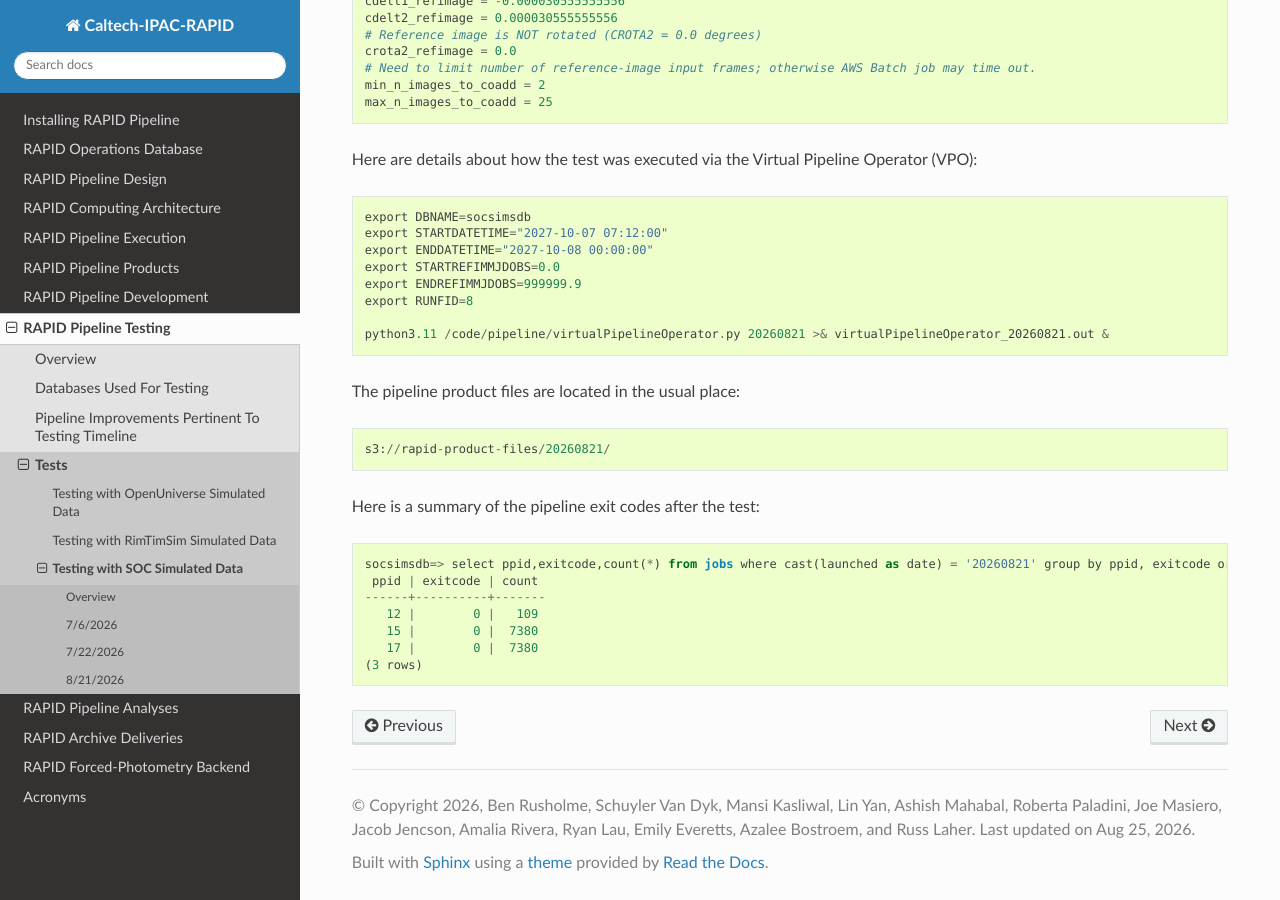
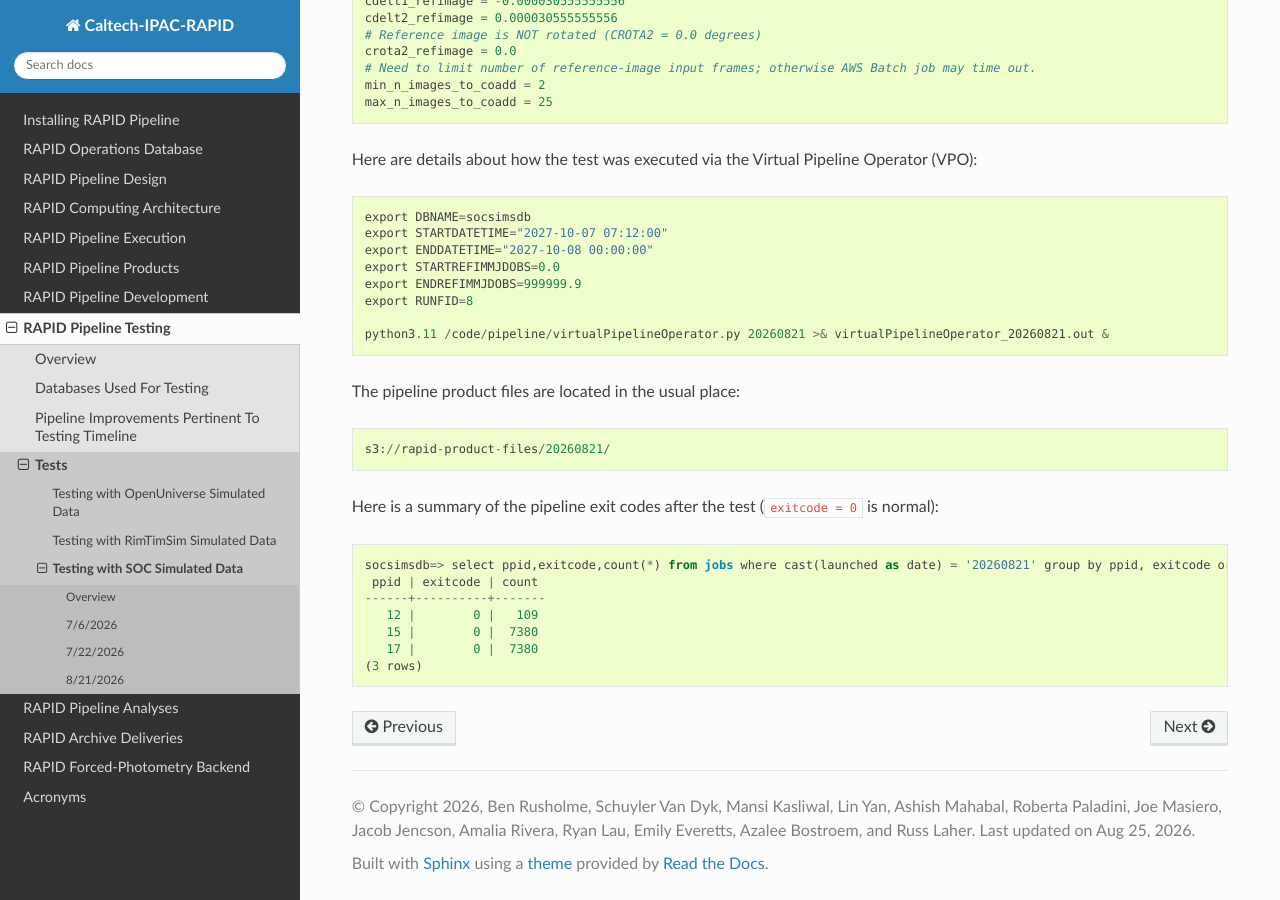
Before and after one commit to Caltech-IPAC/rapid, a Sphinx documentation site: the page built from docs/source/dev/socsim_tests.rst, in a window 1280 px wide and 900 px high, scrolled down 10211 px. Built offline with Sphinx 7.4.7 and the Read the Docs theme 3.1.0, drawn with Linux system fonts in a browser that asks for light colours; the version number could not be read and is left out.

Commit message:
Added note that exitcode=0 is normal.

```diff
--- a/docs/source/dev/socsim_tests.rst
+++ b/docs/source/dev/socsim_tests.rst
@@ -562,7 +562,7 @@ The pipeline product files are located in the usual place:
 
     s3://rapid-product-files/20260821/
 
-Here is a summary of the pipeline exit codes after the test:
+Here is a summary of the pipeline exit codes after the test (``exitcode = 0`` is normal):
 
 .. code-block::
 
```
